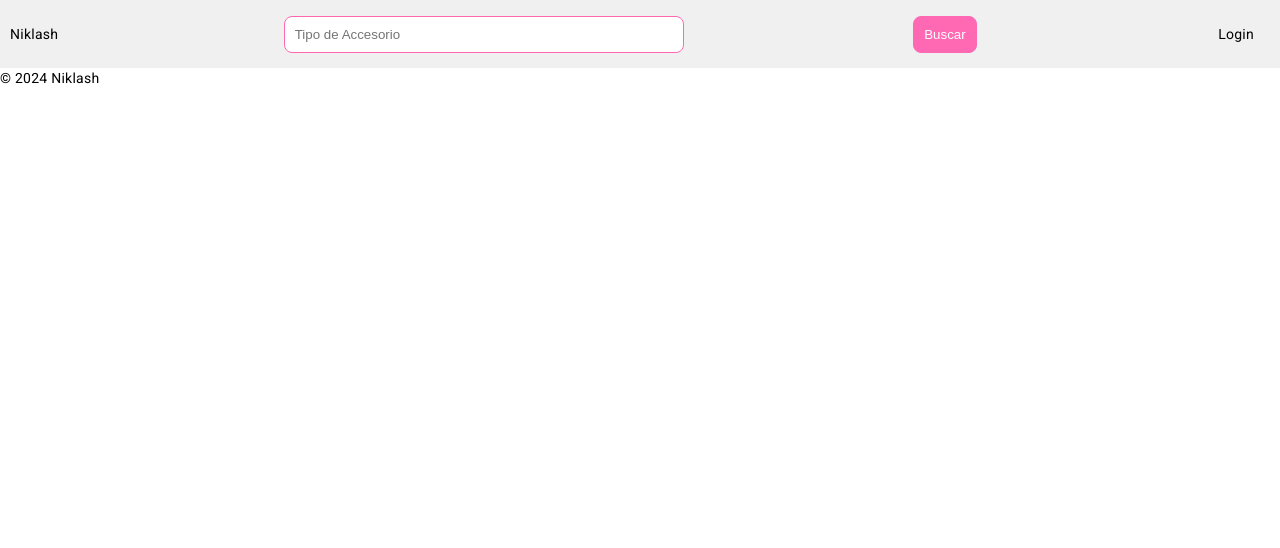
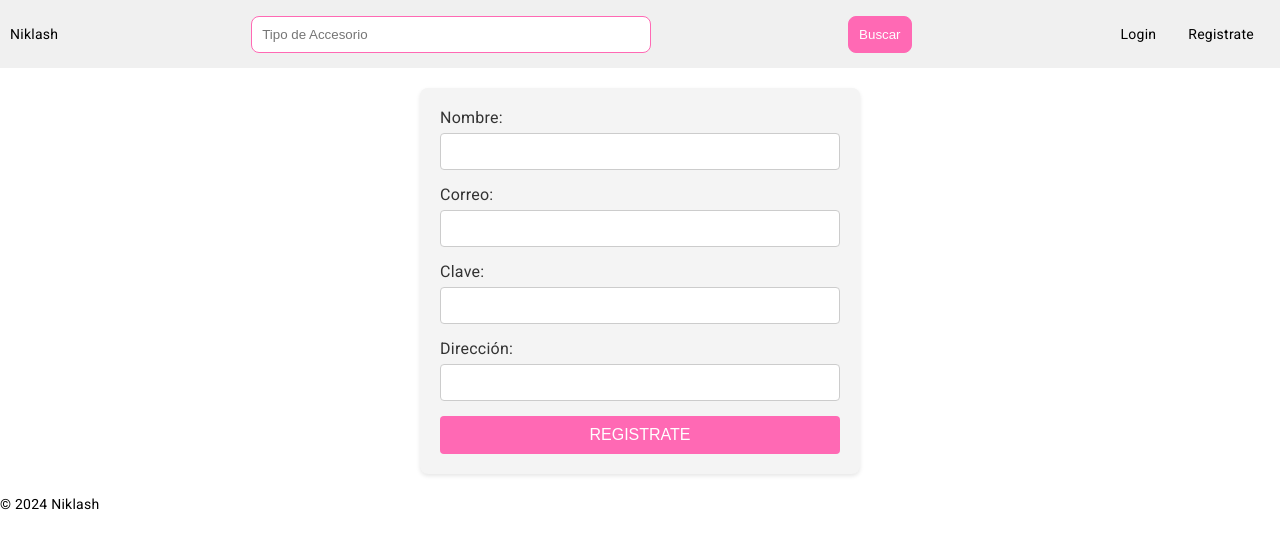
Before and after one commit to ucenfo-componentes/niklash-ui, an Angular app: page /registro in a window 1280 px wide. Before the commit this address led to /. Shown: the top 548 px of the page. Built offline with nearby package versions, Linux system fonts and the light colour scheme.

Commit message:
agregando registrar usuarios

```diff
--- a/src/app/app.component.ts
+++ b/src/app/app.component.ts
@@ -8,6 +8,7 @@ import { LazosComponent } from './lazos/lazos.component';
 import { DiademasComponent } from './diademas/diademas.component';
 import { KitsComponent } from './kits/kits.component';
 import { LoginComponent } from './login/login.component';
+import { RegistroComponent } from './registro/registro.component';
 
 
 @Component({
@@ -22,6 +23,7 @@ import { LoginComponent } from './login/login.component';
     DiademasComponent,
     KitsComponent,
     LoginComponent,
+    RegistroComponent
   ],
   templateUrl: './app.component.html',
   styleUrl: './app.component.css'
--- a/src/app/app.routes.ts
+++ b/src/app/app.routes.ts
@@ -1,9 +1,11 @@
 import { NgModule } from '@angular/core';
 import { RouterModule, Routes } from '@angular/router';
 import { LoginComponent } from './login/login.component';
+import { RegistroComponent } from './registro/registro.component';
 
 export const routes: Routes = [
-  { path: 'login', component: LoginComponent }
+  { path: 'login', component: LoginComponent },
+  { path: 'registro', component: RegistroComponent }
 ];
 
 @NgModule({
--- a/src/app/nav/nav.component.ts
+++ b/src/app/nav/nav.component.ts
@@ -17,6 +17,7 @@ import { RouterModule } from '@angular/router';
     <button class="primary" type="button">Buscar</button>
     <ul>
     <li><a routerLink="/login">Login</a></li>
+    <li><a routerLink="/registro">Registrate</a></li>
     </ul>
   </nav>
 `,
--- a/src/app/registro/registro.component.css
+++ b/src/app/registro/registro.component.css
@@ -0,0 +1,68 @@
+/* General form styling */
+form {
+    max-width: 400px;
+    margin: 20px auto;
+    padding: 20px;
+    background-color: #f4f4f4;
+    border-radius: 8px;
+    box-shadow: 0 2px 4px rgba(0, 0, 0, 0.1);
+  }
+
+  /* Style for each form group (label + input) */
+  form div {
+    margin-bottom: 15px;
+  }
+
+  /* Style for labels */
+  label {
+    display: block;
+    margin-bottom: 5px;
+    font-size: 16px;
+    color: #333;
+  }
+
+  /* Style for inputs and textareas */
+  input[type="text"],
+  input[type="email"],
+  input[type="password"],
+  textarea {
+    width: 100%;
+    padding: 10px;
+    border: 1px solid #ccc;
+    border-radius: 4px;
+    box-sizing: border-box; /* Include padding and border in the element's total width and height */
+  }
+
+  /* Style for the submit button */
+  button {
+    width: 100%;
+    padding: 10px;
+    background-color: #FF69B4;
+    color: white;
+    border: none;
+    border-radius: 4px;
+    cursor: pointer;
+    font-size: 16px;
+    text-transform: uppercase;
+  }
+
+  button:hover {
+    background-color: #802452;
+  }
+
+  /* Focus styles for inputs */
+  input[type="text"]:focus,
+  input[type="email"]:focus,
+  input[type="password"]:focus,
+  textarea:focus {
+    border-color: #66afe9;
+    outline: none;
+  }
+
+  /* Responsive adjustments */
+  @media (max-width: 600px) {
+    form {
+      width: 90%;
+      padding: 15px;
+    }
+  }
--- a/src/app/registro/registro.component.html
+++ b/src/app/registro/registro.component.html
@@ -1 +1,19 @@
-<p>registro works!</p>
+<form (ngSubmit)="onRegister()">
+    <div>
+      <label for="name">Nombre:</label>
+      <input type="text" id="name" [(ngModel)]="user.name" name="name" required>
+    </div>
+    <div>
+      <label for="email">Correo:</label>
+      <input type="email" id="email" [(ngModel)]="user.email" name="email" required>
+    </div>
+    <div>
+      <label for="password">Clave:</label>
+      <input type="password" id="password" [(ngModel)]="user.password" name="password" required>
+    </div>
+    <div>
+      <label for="address">Dirección:</label>
+      <input type="text" id="address" [(ngModel)]="user.address" name="address">
+    </div>
+    <button type="submit">Registrate</button>
+  </form>
--- a/src/app/registro/registro.component.ts
+++ b/src/app/registro/registro.component.ts
@@ -1,12 +1,26 @@
 import { Component } from '@angular/core';
+import { FormsModule } from '@angular/forms';
+
+interface User {
+  name: string;
+  email: string;
+  password: string;
+  address?: string;
+}
 
 @Component({
   selector: 'app-registro',
   standalone: true,
-  imports: [],
+  imports: [FormsModule],
   templateUrl: './registro.component.html',
   styleUrl: './registro.component.css'
 })
 export class RegistroComponent {
+  user: User = { name: '', email: '', password: '', address: '' };
+
+  onRegister(): void {
+    console.log(this.user);
+    // Here you would typically call a service to handle the registration
+  }
 
 }
```
Also changed, not shown: 1 other file (tests, documents, lock files or other folders).
